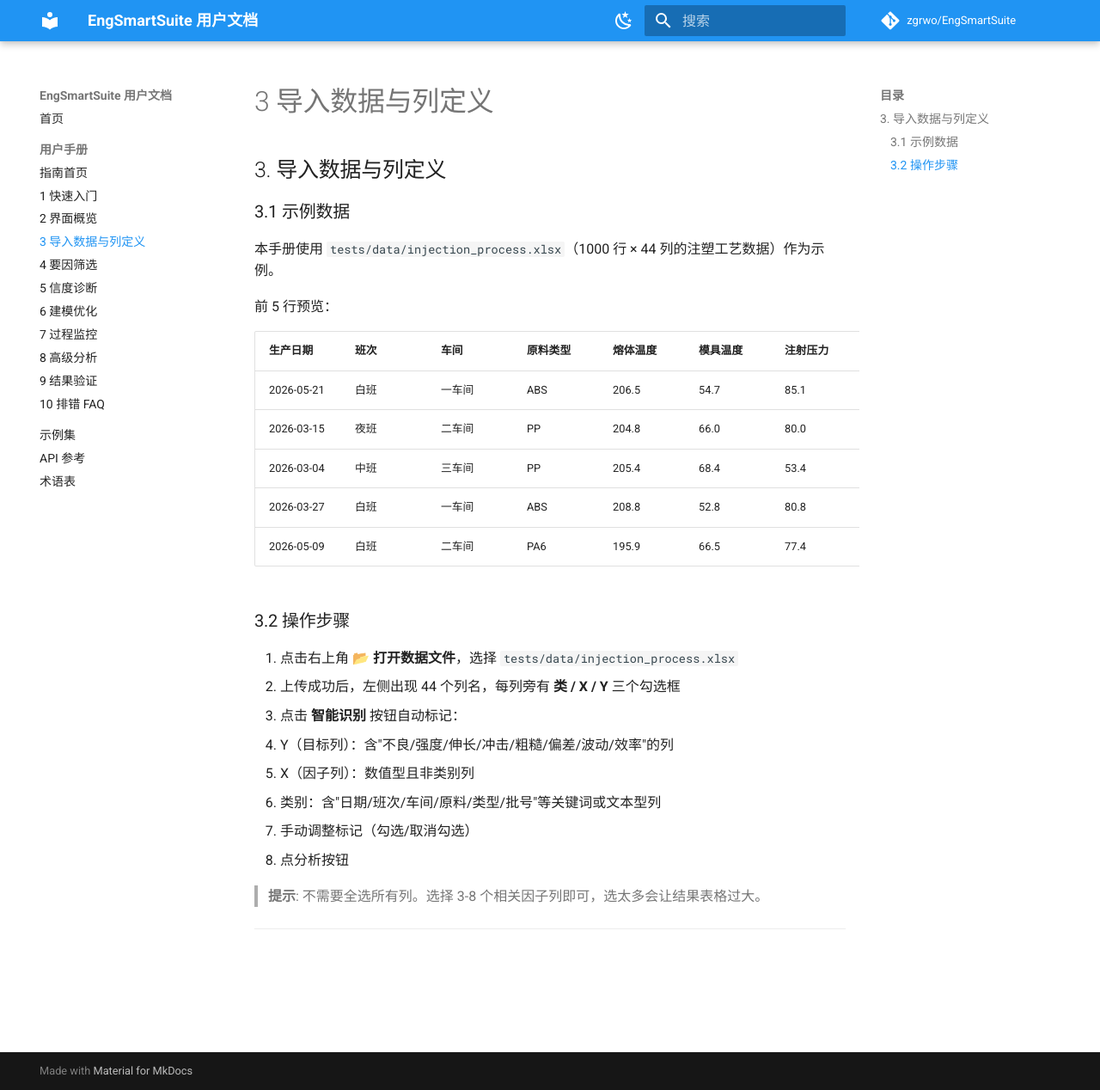
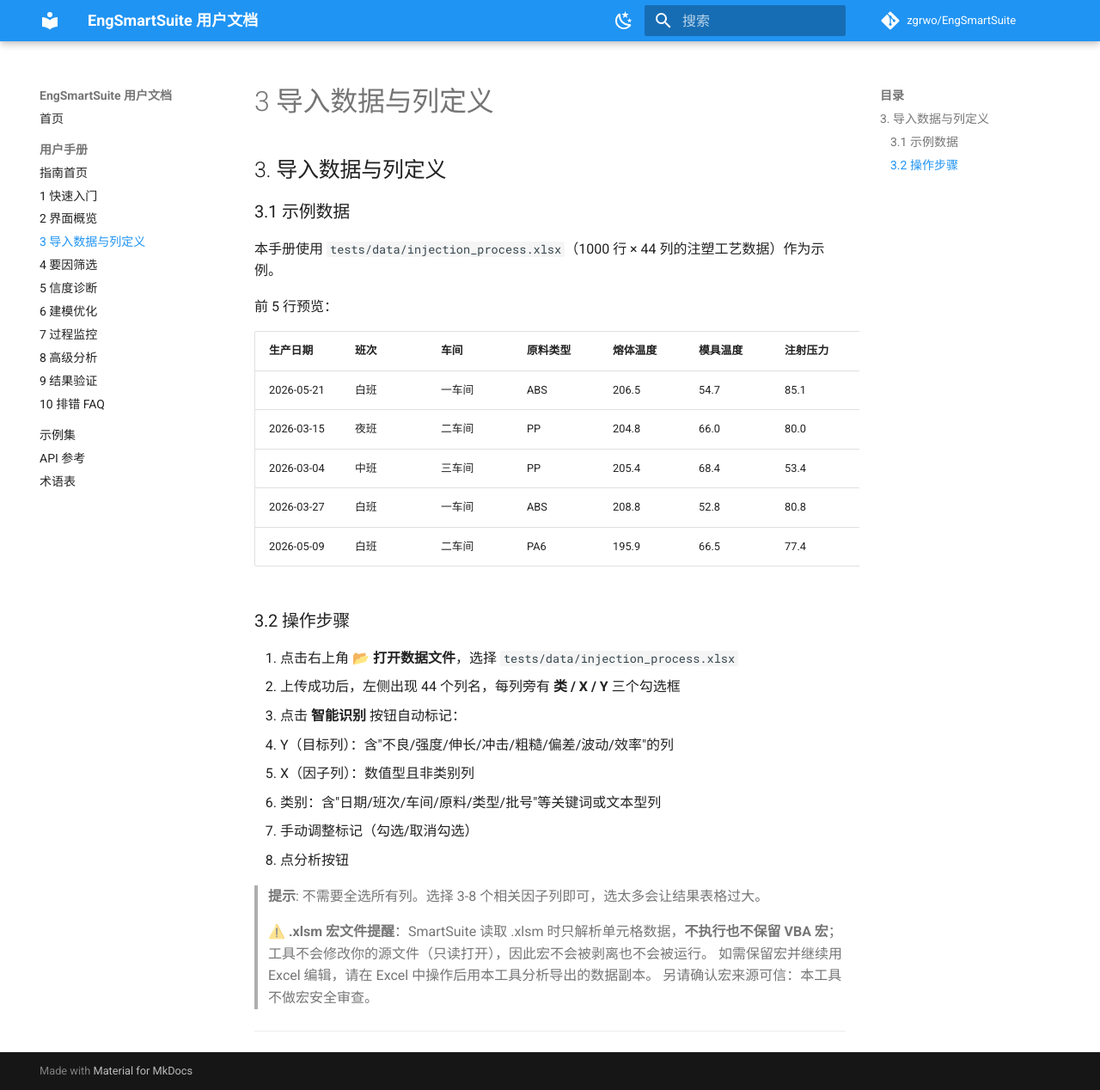
Before and after one commit to zgrwo/EngSmartSuite, an MkDocs documentation site: the page built from docs/user-manual/03-data-import.md, in a window 1280 px wide and 1268 px high. Shown: the whole window at 86% size. Built offline with MkDocs 1.6.1 and Material for MkDocs 9.7.7, drawn with Linux system fonts in a browser that asks for light colours; comment, search, counter and statistics services are not loaded.

Commit message:
docs(user-manual): 补充 .xlsm 宏文件风险与只读行为说明
导入数据章此前未说明 .xlsm（启用宏的工作簿）的处理方式，用户可能误以为
工具会执行或剥离 VBA 宏。补充三条边界说明：只解析单元格数据、不执行且不
保留宏、源文件只读不改；并提示宏来源需自行确认（本工具不做宏安全审查）。

不做代码层宏剥离：openpyxl 读 .xlsm 本就不加载 VBA 项目，强制转换反而会
破坏用户文件可用性。

```diff
--- a/docs/user-manual/03-data-import.md
+++ b/docs/user-manual/03-data-import.md
@@ -27,4 +27,9 @@
 
 > **提示**: 不需要全选所有列。选择 3-8 个相关因子列即可，选太多会让结果表格过大。
 
+> ⚠️ **.xlsm 宏文件提醒**：SmartSuite 读取 .xlsm 时只解析单元格数据，**不执行也不保留 VBA 宏**；
+> 工具不会修改你的源文件（只读打开），因此宏不会被剥离也不会被运行。
+> 如需保留宏并继续用 Excel 编辑，请在 Excel 中操作后用本工具分析导出的数据副本。
+> 另请确认宏来源可信：本工具不做宏安全审查。
+
 ---
```
